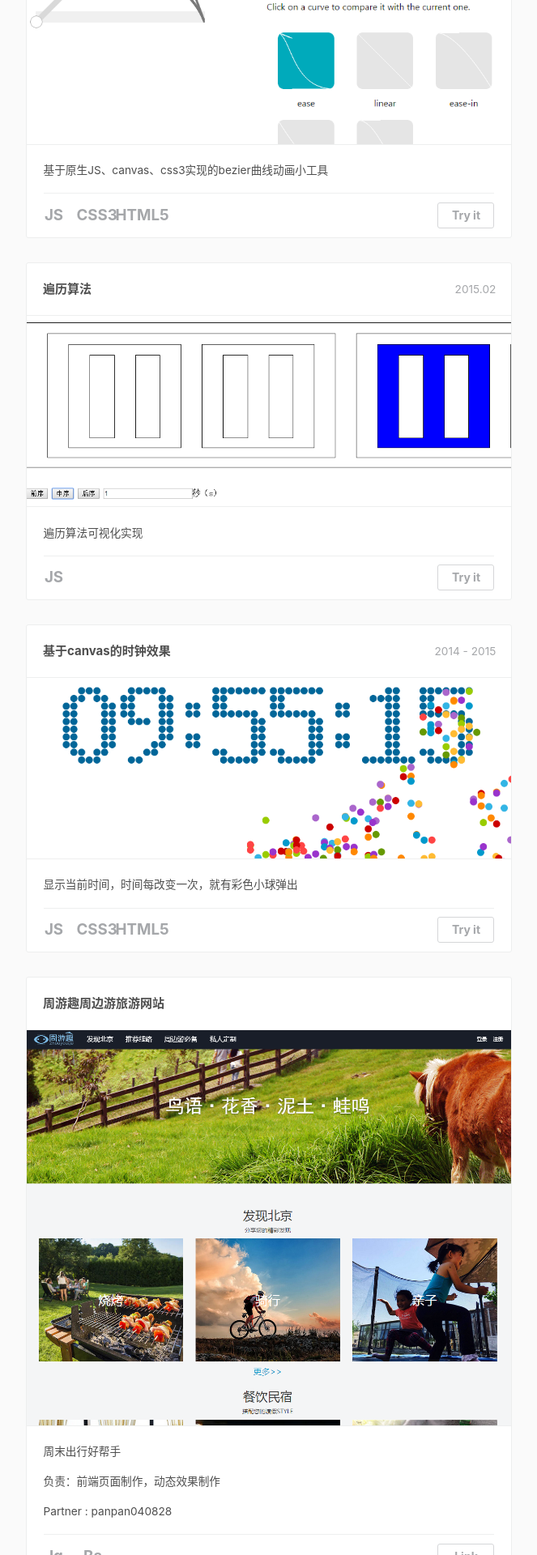
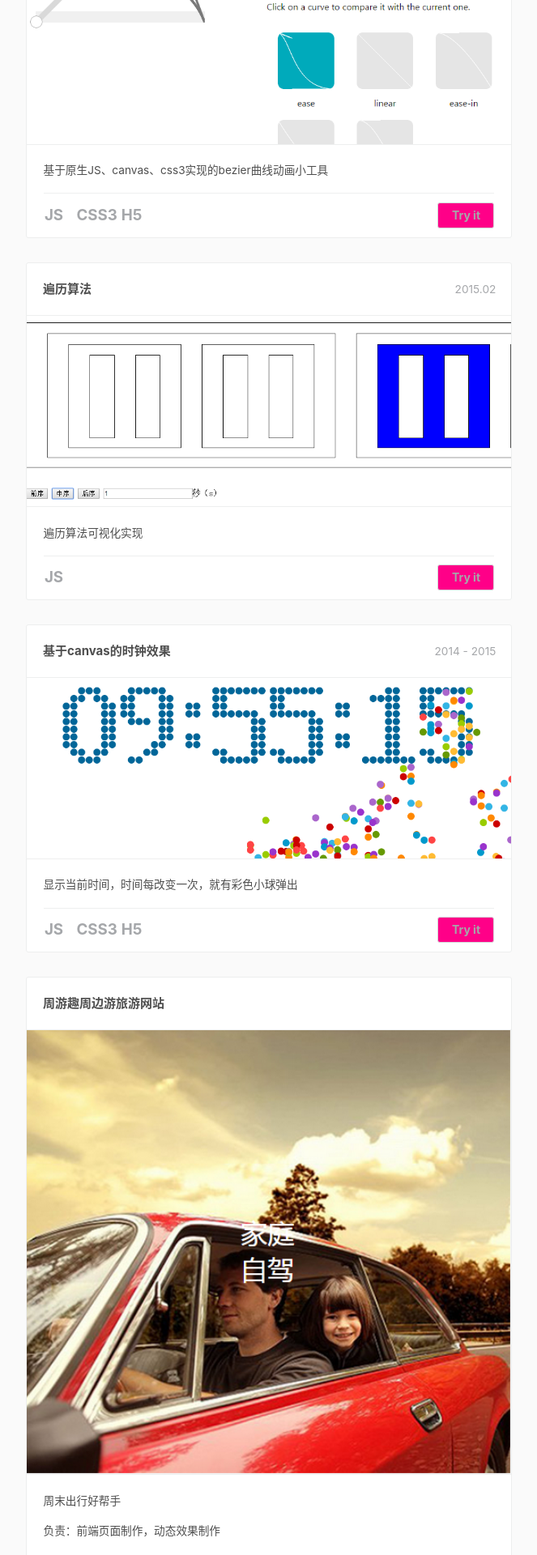
Before and after one commit to Joyling/joyling.github.io, a Jekyll site: the page built from portfolio/index.html, in a window 1280 px wide. Shown: the part 898-2818 px from the top of the page at 81% size, without its empty margins (308-971 px from the left). Built offline with Jekyll 4.4.1, drawn with Linux system fonts in a browser that asks for light colours; nearby versions of some CDN libraries; comment, search, counter and statistics services are not loaded.

Commit message:
modify
modify

```diff
--- a/portfolio/css/timeline.css
+++ b/portfolio/css/timeline.css
@@ -290,7 +290,7 @@
 	box-sizing: border-box;
 	height: 32px;
 	border-radius: 3px;
-	background: white;
+	background: #FF0088;
 	border: 1px solid #D5D6D8;
 	margin: 4px 0px;
 }
--- a/portfolio/index.html
+++ b/portfolio/index.html
@@ -33,10 +33,9 @@
 									 基于原生JS、canvas、css3实现的bezier曲线动画小工具
 								</li>
 								<li class="skill">
-									<!-- <span class="cbp_tmicon-phone"></span -->
 									<span><b>JS</b></span>
 									<span><b>CSS3</b></span>
-									<span><b>HTML5</b></span>
+									<span><b>H5</b></span>
 									<span class="link"><a target="_blank" href="http://joyling.github.io/MyDemo/cubic-bezier/cubic-bezier.html">Try it</a></span>
 								</li>
 							</ul>
@@ -68,10 +67,9 @@
 									显示当前时间，时间每改变一次，就有彩色小球弹出
 								</li>
 								<li class="skill">
-
 									<span><b>JS</b></span>
 									<span><b>CSS3</b></span>
-									<span><b>HTML5</b></span>
+									<span><b>H5</b></span>
 									<span class="link"><a target="_blank" href="http://joyling.github.io/MyDemo/Canvas/canvas.html">Try it</a></span>
 								</li>
 							</ul>
@@ -84,7 +82,7 @@
 							<ul>
 								<li>周末出行好帮手</li>
 								<li>负责：前端页面制作，动态效果制作</li>
-								<li>Partner : panpan040828<a href="https://github.com/panpan040828"></a></li>
+								<li><a href="https://github.com/panpan040828">Partner : panpan040828</a></li>
 								<li class="skill">
 									<span><b>Jq</b></span>
 									<span><b>Bs</b></span>
```
Also changed, not shown: img/icon_wechat.png (deleted), img/post-bg-2015.jpg (deleted), img/post-bg-alibaba.jpg (deleted), img/post-bg-alitrip.jpg (deleted), img/post-bg-android.jpg (deleted), img/post-bg-apple-event-2015.jpg (deleted), img/post-bg-digital-native.jpg (deleted), img/post-bg-e2e-ux.jpg (deleted), img/post-bg-rwd.jpg (deleted), img/post-bg-see-u-ali.jpg (deleted), img/post-bg-universe.jpg (deleted), img/post-bg-unix-linux.jpg (deleted), img/post-sample-image.jpg (deleted), img/tag-bg.jpg (deleted), 1 more files.
